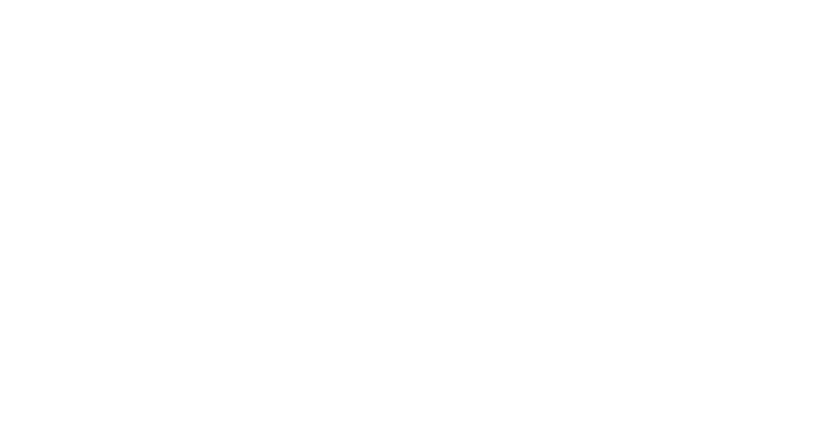
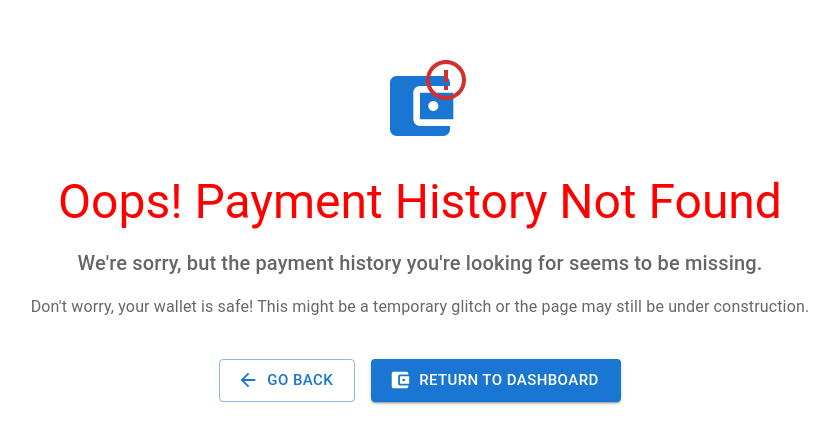
Before and after one commit to coTech66715/eduPro-frontend, a React (Create React App) app in the folder app/: page /payment-history in a window 1280 px wide. Before the commit this address had no page. Shown: the part 190-634 px from the top of the page, without its empty margins (220-1059 px from the left). Built offline with nearby package versions, Linux system fonts and the light colour scheme.

Commit message:
bug solved

```diff
--- a/app/src/App.js
+++ b/app/src/App.js
@@ -6,6 +6,8 @@ import AdminDashboard from './pages/admin/dashboard';
 import UserDashboard from './pages/client/dashboard';
 import NewAssignment from './pages/client/NewAssignment';
 import AllAssignments from './pages/client/AllAssignments';
+import PaymentHistory from './pages/client/PaymentHistory';
+
 
 function App() {
   return (
@@ -18,6 +20,7 @@ function App() {
         <Route path='/user-dashboard' element={<UserDashboard />} />
         <Route path='/new-assignment' element={<NewAssignment /> }/>
         <Route path='/assignments' element={<AllAssignments /> } />
+        <Route path='payment-history' element={<PaymentHistory />}/>
       </Routes>
     </Router>
   );
--- a/app/src/pages/auth/Login.js
+++ b/app/src/pages/auth/Login.js
@@ -9,7 +9,7 @@ const Login = () => {
   const [password, setPassword] = useState('');
   const [loading, setLoading] = useState(false);
   const [error, setError] = useState('');
-  const navigate = useNavigate(); // Get the navigate function
+  const navigate = useNavigate();
 
   const handleLogin = async (e) => {
     e.preventDefault();
--- a/app/src/pages/client/AllAssignments.js
+++ b/app/src/pages/client/AllAssignments.js
@@ -191,7 +191,7 @@ const AllAssignments = () => {
         {[
           { text: 'Dashboard', icon: <TimelineIcon />, path: '/user-dashboard' },
           { text: 'All Assignments', icon: <AssignmentIcon />, path: '/assignments' },
-          { text: 'Payment History', icon: <AccountBalanceWalletIcon /> },
+          { text: 'Payment History', icon: <AccountBalanceWalletIcon />, path: '/payment-history' },
         ].map((item, index) => (
           <ListItem button key={item.text} onClick={() => navigate(item.path)}>
             <ListItemIcon>{item.icon}</ListItemIcon>
--- /dev/null
+++ b/app/src/pages/client/PaymentHistory.js
@@ -0,0 +1,94 @@
+import React from 'react';
+import { Box, Typography, Button, useTheme, useMediaQuery, Stack } from '@mui/material';
+import { styled } from '@mui/material/styles';
+import AccountBalanceWalletIcon from '@mui/icons-material/AccountBalanceWallet';
+import ErrorOutlineIcon from '@mui/icons-material/ErrorOutline';
+import ArrowBackIcon from '@mui/icons-material/ArrowBack';
+import { Link, useNavigate } from 'react-router-dom';
+
+const Root = styled(Box)(({ theme }) => ({
+  display: 'flex',
+  flexDirection: 'column',
+  alignItems: 'center',
+  justifyContent: 'center',
+  minHeight: '100vh',
+  padding: theme.spacing(3),
+  backgroundColor: theme.palette.background.default,
+}));
+
+const IconWrapper = styled(Box)(({ theme }) => ({
+  display: 'flex',
+  alignItems: 'center',
+  justifyContent: 'center',
+  marginBottom: theme.spacing(3),
+}));
+
+const StyledAccountBalanceWalletIcon = styled(AccountBalanceWalletIcon)(({ theme }) => ({
+  fontSize: '5rem',
+  color: theme.palette.primary.main,
+}));
+
+const StyledErrorOutlineIcon = styled(ErrorOutlineIcon)(({ theme }) => ({
+  fontSize: '3rem',
+  color: theme.palette.error.main,
+  position: 'absolute',
+  top: '-10px',
+  right: '-10px',
+}));
+
+const PaymentHistory = () => {
+  const theme = useTheme();
+  const isMobile = useMediaQuery(theme.breakpoints.down('sm'));
+  const navigate = useNavigate();
+
+  const handleGoBack = () => {
+    navigate(-1);
+  };
+
+  return (
+    <Root>
+      <IconWrapper>
+        <Box position="relative">
+          <StyledAccountBalanceWalletIcon />
+          <StyledErrorOutlineIcon />
+        </Box>
+      </IconWrapper>
+      <Typography variant={isMobile ? 'h4' : 'h3'} align="center" gutterBottom color='red'>
+        Oops! Payment History Not Found
+      </Typography>
+      <Typography variant="h6" align="center" color="textSecondary" paragraph>
+        We're sorry, but the payment history you're looking for seems to be missing.
+      </Typography>
+      <Typography variant="body1" align="center" color="textSecondary" paragraph>
+        Don't worry, your wallet is safe! This might be a temporary glitch or the page may still be under construction.
+      </Typography>
+      <Stack
+        direction={{ xs: 'column', sm: 'row' }}
+        spacing={2}
+        sx={{ mt: 3 }}
+      >
+        <Button
+          onClick={handleGoBack}
+          variant="outlined"
+          color="primary"
+          size="large"
+          startIcon={<ArrowBackIcon />}
+        >
+          Go Back
+        </Button>
+        <Button
+          component={Link}
+          to="/user-dashboard"
+          variant="contained"
+          color="primary"
+          size="large"
+          startIcon={<AccountBalanceWalletIcon />}
+        >
+          Return to Dashboard
+        </Button>
+      </Stack>
+    </Root>
+  );
+};
+
+export default PaymentHistory;
--- a/app/src/pages/client/dashboard.js
+++ b/app/src/pages/client/dashboard.js
@@ -165,10 +165,10 @@ const UserDashboard = () => {
       throw new Error('No token found');
     }
 
-      const response = await fetch('http://localhost:8080/api/user/details', {
+      const response = await fetch('http://localhost:8080/api/auth/user/details', {
         method: 'GET',
         headers: {
-          'Authorization': `Bearer ${localStorage.getItem('token')}`
+          'Authorization': `Bearer ${token}`
         }
       })
       if(!response.ok){
@@ -248,7 +248,7 @@ const UserDashboard = () => {
         {[
           { text: 'Dashboard', icon: <TimelineIcon />, path: '/user-dashboard' },
           { text: 'All Assignments', icon: <AssignmentIcon />, path: '/assignments' },
-          { text: 'Payment History', icon: <AccountBalanceWalletIcon />, path: '/payments' },
+          { text: 'Payment History', icon: <AccountBalanceWalletIcon />, path: '/payment-history' },
         ].map((item, index) => (
           <ListItem button key={item.text} onClick={() => navigate(item.path)}>
             <ListItemIcon>{item.icon}</ListItemIcon>
@@ -288,21 +288,23 @@ const UserDashboard = () => {
                 aria-label="open drawer"
                 edge="start"
                 onClick={handleDrawerToggle}
-                sx={{ mr: 2, display: { md: 'none' } }}
+                sx={{ mr: 2, display: { md: 'none' }, fontSize: '3rem' }}
               >
                 <MenuIcon />
               </IconButton>
             )}
             <Box>
-              <Typography variant="h4" color='blue' sx={{ fontWeight: 'bold' }}>
+              <Typography variant={isMobile ? 'h5' : 'h4'} color='blue' sx={{ fontWeight: isMobile ? '1.5rem' : '2.125rem'}}>
                 Welcome, {user.name}!
               </Typography>
-              <Typography variant="subtitle1" color="blue">
+              <Typography variant={isMobile ? 'body2' : 'subtitle1'} color="blue" sx={{
+                fontSize: isMobile ? '0.875rem' : '1rem'
+              }}>
                 {user.program} - Level {user.level}
               </Typography>
             </Box>
           </Box>
-          <Box>
+          <Box sx={{ mt: isMobile ? 2 : 0}}>
             <IconButton>
               <Badge badgeContent={3} color="secondary">
                 <NotificationsIcon />
```
